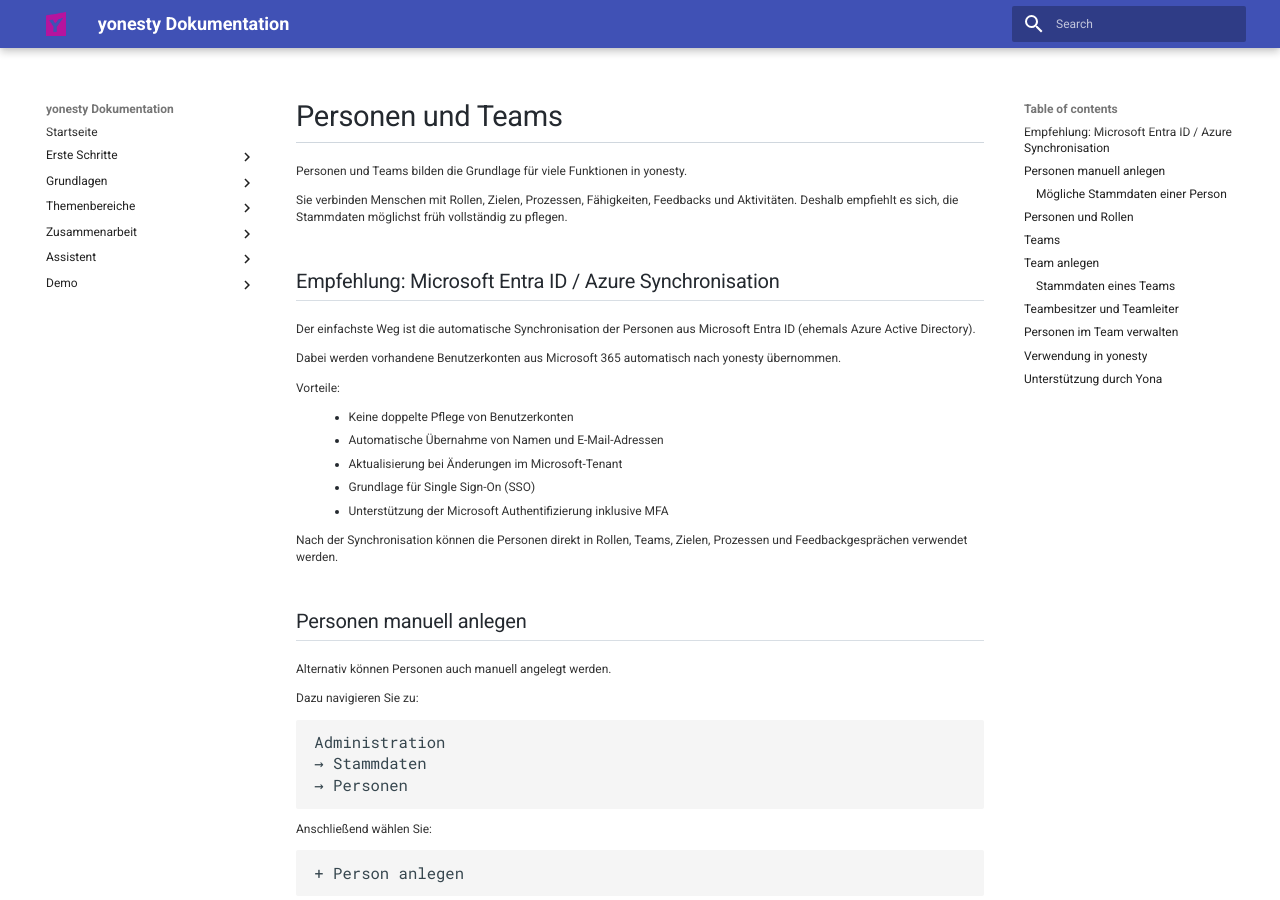
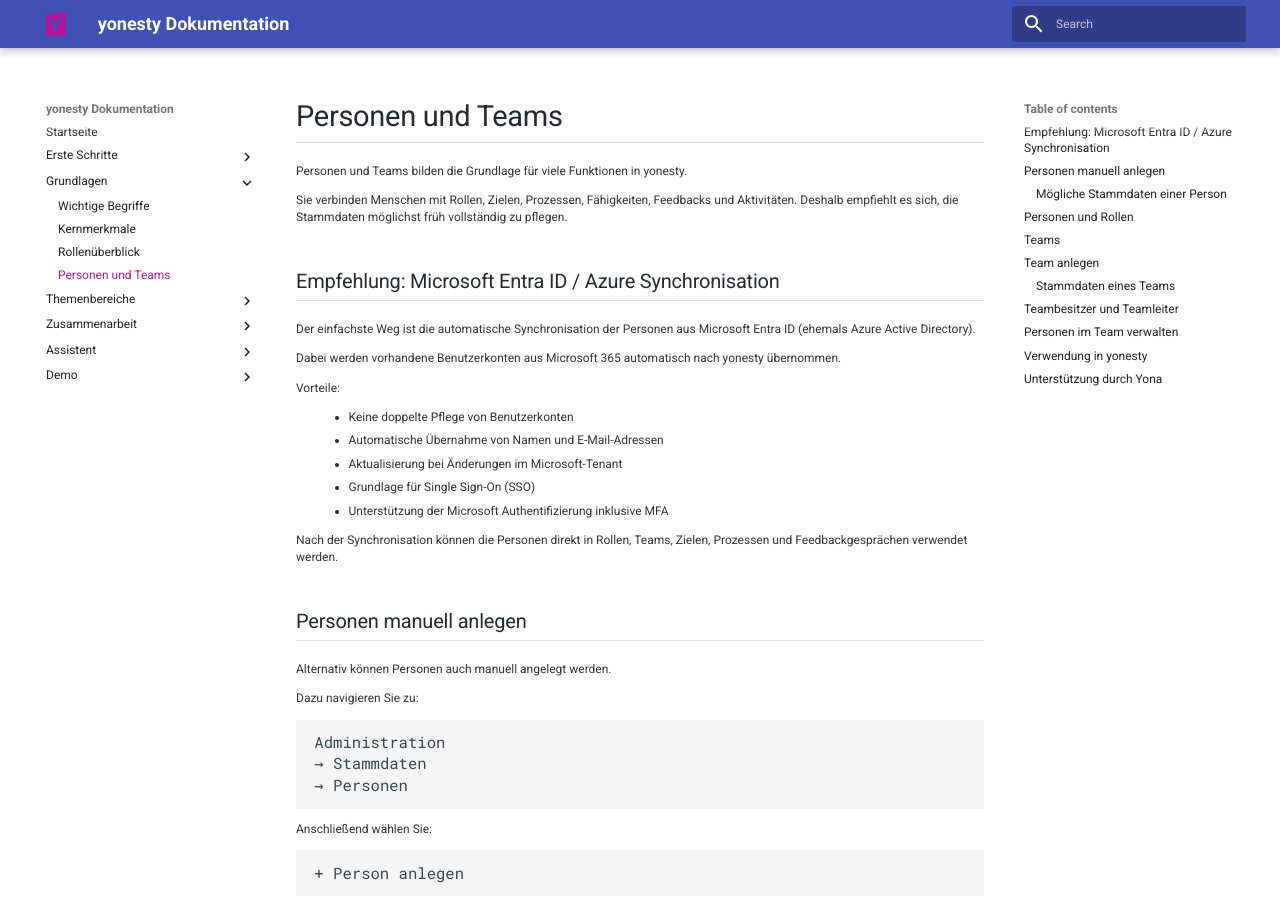
Before and after one commit to ricohaenelsoletti/yonesty, an MkDocs documentation site: the page built from docs/Themenbereich Personen und Teams.md, in a window 1280 px wide and 900 px high. Built offline with MkDocs 1.6.1 and Material for MkDocs 9.7.7, drawn with Linux system fonts in a browser that asks for light colours.

Commit message:
Add 'Personen und Teams' section to mkdocs.yml

```diff
--- a/mkdocs.yml
+++ b/mkdocs.yml
@@ -19,6 +19,7 @@
       - Wichtige Begriffe: Wichtige-Begriffe.md
       - Kernmerkmale: Kernmerkmale-von-yonesty-verstehen.md
       - Rollenüberblick: Überblick-Welche-Rolle-übernimmt-welche-Aufgaben.md
+      - Personen und Teams: Themenbereich Personen und Teams.md
 
   - Themenbereiche:
       - Rollen: Themenbereich-Rollen.md
```
